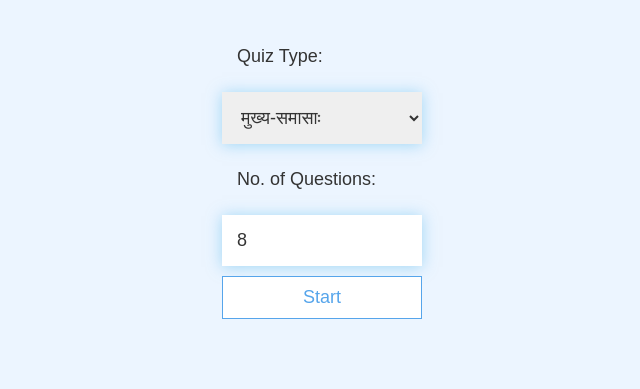
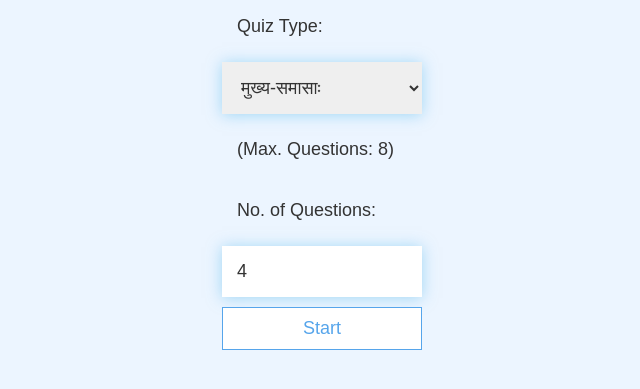
Before and after one commit to avinashvarna/quizzes, a plain HTML site: page index.html in a window 1280 px wide. Shown: the part 277-666 px from the top of the page, without its empty margins (318-958 px from the left). Drawn offline with Linux system fonts and the light colour scheme.

Commit message:
Added label with max questions

```diff
--- a/index.html
+++ b/index.html
@@ -15,12 +15,13 @@
 			<label for="quiz_name">Quiz Type:</label>
 			<select name="quiz_name" id="quiz_name" onChange="setMax(event)">
 			</select>
+			<label id="max_questions"></label>
 			<label for="questions">No. of Questions:</label>
 			<input
-				type="number" min="1" max="8"
+				type="number" min="1" max="4"
 				name="questions"
 				id="questions"
-				value="8"
+				value="4"
 			/>
         <button type="submit" class="btn">
 			Start
@@ -40,12 +41,16 @@
 			select[index] = (new Option(quiz["name"]));
 			quiz_name_questions.set(quiz["name"], quiz["num_questions"]);
 		});
+		setMax();
 	});
 	function setMax(event) {
 		var select = document.getElementById('quiz_name');
 		var questions = document.getElementById('questions');
+		var max_questions = document.getElementById('max_questions');
 		var quiz_name = select.value;
-		questions.max = quiz_name_questions.get(quiz_name);
+		var max = quiz_name_questions.get(quiz_name);
+		questions.max = max;
+		max_questions.innerText = "(Max. Questions: " + quiz_name_questions.get(quiz_name) + ")";
 	}
   </script>
 </html>
```
